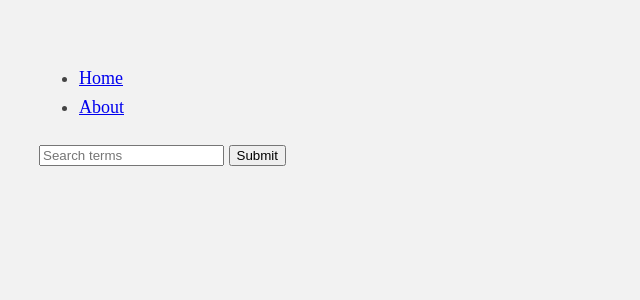
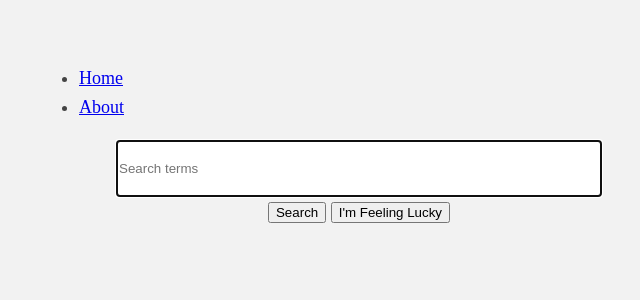
Before and after one commit to aidos-lab/DONUT, a Flask app: page / in a window 1280 px wide. Shown: the top 300 px of the page, without its empty margins (281-921 px from the left). Run offline with Flask 2, Linux system fonts and the light colour scheme.

Commit message:
Improved styling of search engine

```diff
--- a/dat/static/style.css
+++ b/dat/static/style.css
@@ -9,6 +9,26 @@ body
   padding:      0 10px;
 }
 
+.search
+{
+  margin: auto;
+  text-align: center;
+}
+
+.search button
+{
+  display: block-inline;
+}
+
+.search input[type=text]
+{
+  margin:      auto;
+  display:     block;
+  width:       75%;
+  line-height: 4.0;
+  border: 1px solid black;
+}
+
 h1, h2, h3
 {
   line-height:1.2
--- a/dat/templates/index.html
+++ b/dat/templates/index.html
@@ -1,10 +1,15 @@
 {% extends "base.html" %}
 
 {% block content %}
-  <div>
+  <div class="search">
     <form method="post">
-      <input type="text" placeholder="Search terms" name="query" />
-      <input type="submit" value="Submit" />
+      <input type="text" placeholder="Search terms" name="query" autofocus />
+      <button type="submit">
+        Search
+      </button>
+      <button type="submit" formaction="/random">
+        I'm Feeling Lucky
+      </button>
     </form>
   </div>
 
```
